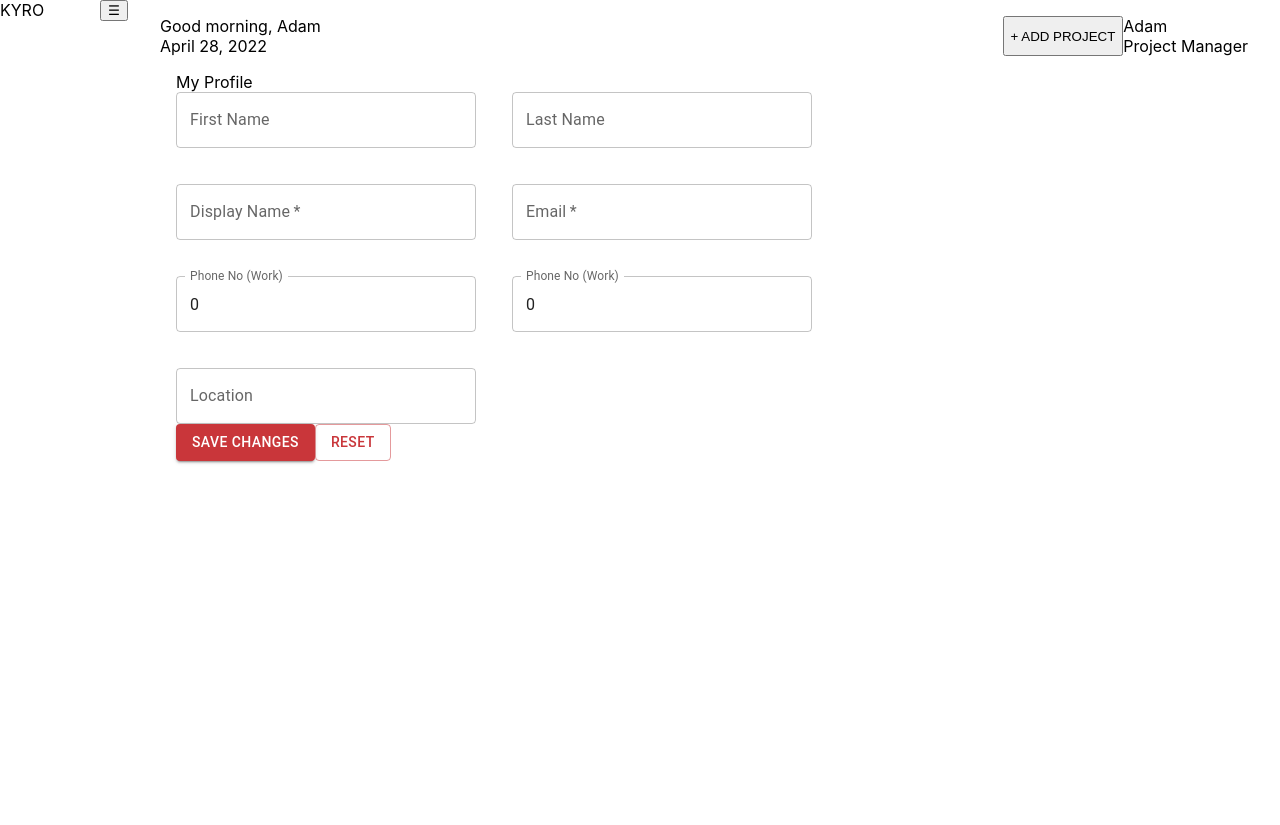
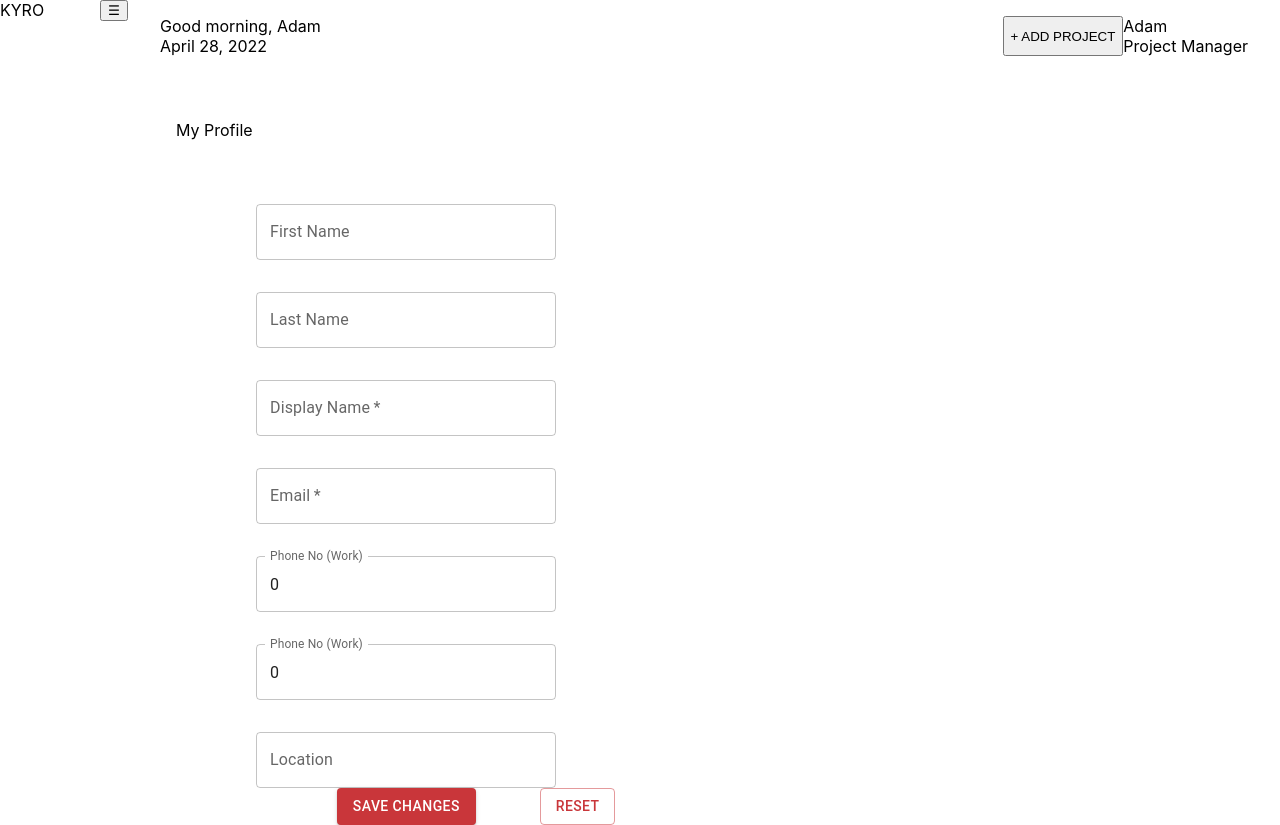
Before and after one commit to shahul01/kriyators-form-demo, a Next.js app in the folder frontend/: page /account/details in a window 1280 px wide. Before the commit the page ends 800 px from the top, so only its background shows below. Built offline with nearby package versions, Linux system fonts and the light colour scheme.

Commit message:
style: added styles to account details page

```diff
--- a/frontend/components/Layout/Layout.module.css
+++ b/frontend/components/Layout/Layout.module.css
@@ -5,10 +5,11 @@
 }
 
 .main {
+  margin: 1rem 2rem;
   width: 100%;
-  margin: 1rem 2rem;
 }
 
 .content {
   margin: 1rem 1rem;
+  height: calc(100% - 15rem);
 }
--- a/frontend/components/Sidebar/Sidebar.tsx
+++ b/frontend/components/Sidebar/Sidebar.tsx
@@ -11,7 +11,7 @@ const Sidebar: FC<ISidebarProps> = (props) => {
   return (
     <div
       className={styles['sidebar-container']}
-      style={{'width': ` ${isShowSidebar ? '30%' : '10%'}`}}
+      style={{'width': ` ${isShowSidebar ? '20%' : '10%'}`}}
       >
       <div className={styles['banner-btn-container']}>
         <p>KYRO</p>
--- a/frontend/pages/account/details/index.module.css
+++ b/frontend/pages/account/details/index.module.css
@@ -1,6 +1,31 @@
+.account-details-container {
+  margin: 4rem 0 1rem;
+  height: 100%;
+}
+
+.body {
+  margin: 4rem 1rem;
+  height: inherit;
+}
+
+.form {
+  display: flex;
+  flex-direction: column;
+  justify-content: space-between;
+  margin: 0 4rem;
+  height: 100%;
+  width: 43%;
+}
+
 .inputs-container {
   display: flex;
-  width: 70%;
   flex-wrap: wrap;
-  gap: 2.25rem 2.25rem;
+  justify-content: space-between;
+  gap: 2rem 0rem;
 }
+
+.buttons-container {
+  display: flex;
+  justify-content: center;
+  gap: 4rem;
+}
```
Also changed, not shown: 1 other file (tests, documents, lock files or other folders).
